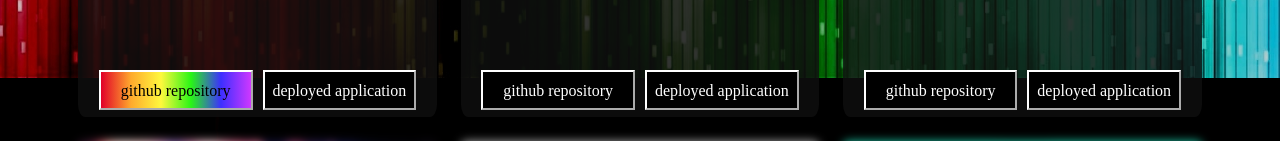
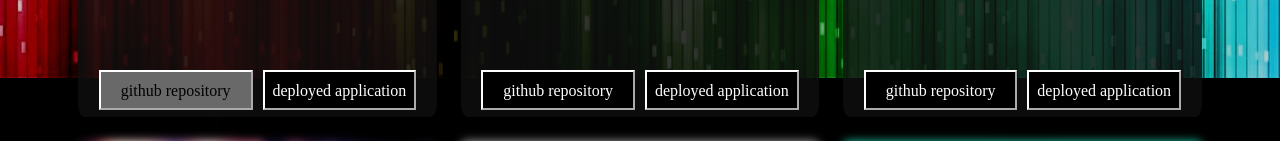
Before and after one commit to jamie-jones/the_portfolio, a React (Create React App) app in the folder client/: page / in a window 1280 px wide. In both pictures the pointer is over the button 175 px from the left and 1612 px from the top of the page. Shown: the part 1522-1663 px from the top of the page. Built offline with nearby package versions, Linux system fonts and the light colour scheme; grey boxes are pictures that could not be loaded; a web font is replaced by a local one.

Commit message:
pushing to heroku

```diff
--- a/client/src/styles/Portfolio.css
+++ b/client/src/styles/Portfolio.css
@@ -77,7 +77,7 @@
 }
 
 .btns:hover{
-    background: linear-gradient(to right, rgb(225,0,41), rgb(255,170,45), rgb(254,248,61), rgb(41,245,22), rgb(61, 47, 255), rgb(207,56,255));
+    background: rgb(105, 105, 105);
     color: black;
     font-weight: bolder;
 }
```
